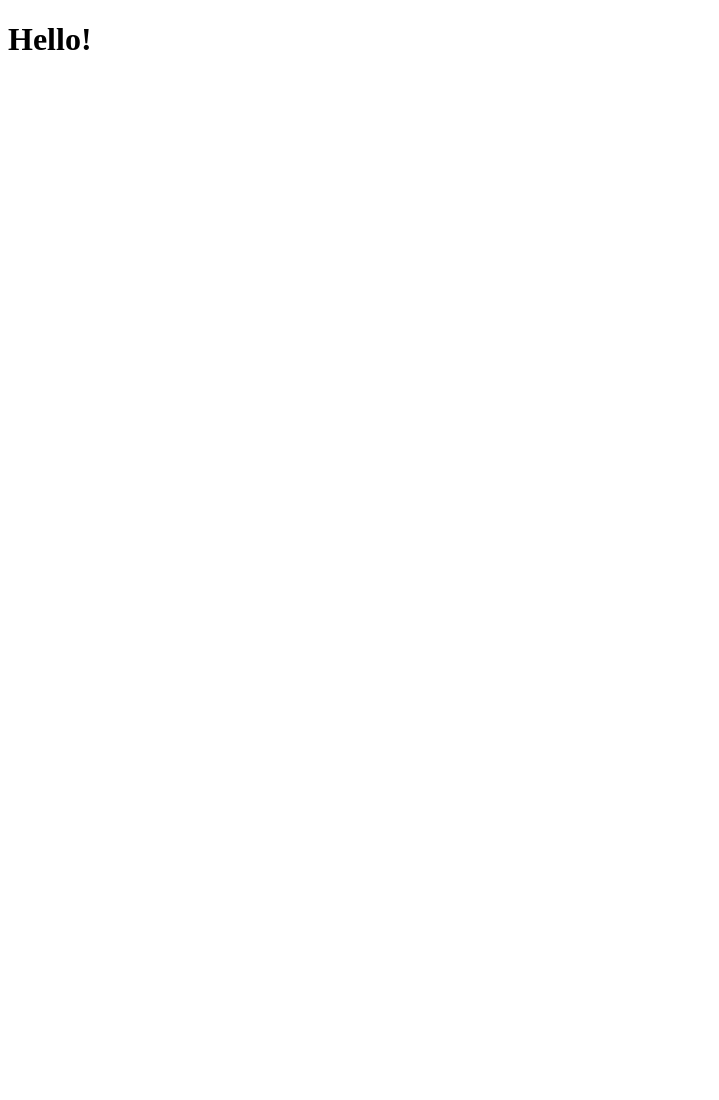
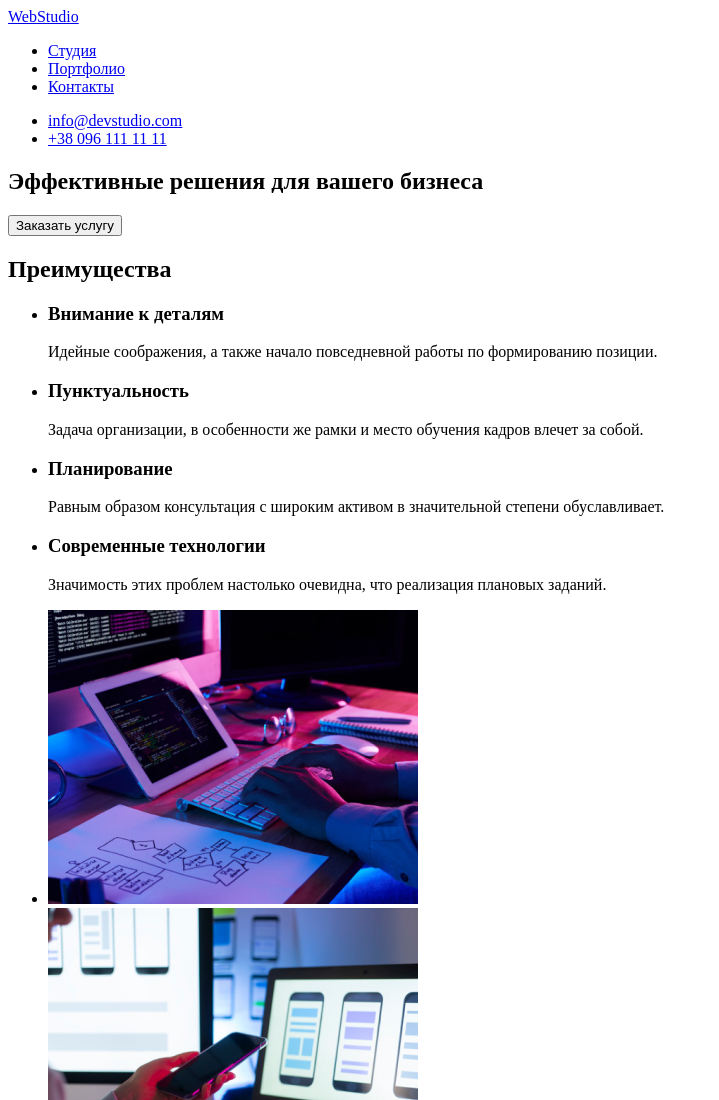
Before and after one commit to yuliyahunter/goit-yuliyahunter-hw-03, a plain HTML site: page index.html in a window 1280 px wide. Shown: the top 1100 px of the page, without its empty margins (0-719 px from the left). Before the commit the page ends 800 px from the top, so only its background shows below. Drawn offline with Linux system fonts and the light colour scheme.

Commit message:
Написание HW_1

```diff
--- a/index.html
+++ b/index.html
@@ -1,13 +1,129 @@
 <!DOCTYPE html>
 <html lang="en">
-<head>
-    <meta charset="UTF-8">
-    <meta http-equiv="X-UA-Compatible" content="IE=edge">
-    <meta name="viewport" content="width=device-width, initial-scale=1.0">
-    <title>Document</title>
-</head>
-<body>
-    <H1>Hello!</H1>
+  <head>
+    <meta charset="UTF-8" />
+    <meta http-equiv="X-UA-Compatible" content="IE=edge" />
+    <meta name="viewport" content="width=device-width, initial-scale=1.0" />
+    <title>Homework_1</title>
+  </head>
 
-</body>
+  <body>
+    <main>
+      <header>
+        <nav>
+          <a href="http://https://html.spec.whatwg.org/multipage/sections.html#the-header-element"
+            >WebStudio</a
+          >
+          <ul>
+            <li>
+              <a
+                href="http://https://html.spec.whatwg.org/multipage/sections.html#the-header-element"
+                >Студия</a
+              >
+            </li>
+            <li>
+              <a
+                href="http://https://html.spec.whatwg.org/multipage/sections.html#the-header-element"
+                >Портфолио</a
+              >
+            </li>
+            <li>
+              <a
+                href="http://https://html.spec.whatwg.org/multipage/sections.html#the-header-element"
+                >Контакты</a
+              >
+            </li>
+          </ul>
+        </nav>
+
+        <ul>
+          <li><a href="mailto:info@devstudio.com">info@devstudio.com</a></li>
+          <li><a href="tel:+380961111111">+38 096 111 11 11</a></li>
+        </ul>
+      </header>
+
+      <section>
+        <h1>Эффективные решения для вашего бизнеса</h1>
+        <button>Заказать услугу</button>
+      </section>
+
+      <section>
+        <h2>Преимущества</h2>
+        <ul>
+          <li>
+            <h3>Внимание к деталям</h3>
+            <p>Идейные соображения, а также начало повседневной работы по формированию позиции.</p>
+          </li>
+          <li>
+            <h3>Пунктуальность</h3>
+            <p>
+              Задача организации, в особенности же рамки и место обучения кадров влечет за собой.
+            </p>
+          </li>
+          <li>
+            <h3>Планирование</h3>
+            <p>
+              Равным образом консультация с широким активом в значительной степени обуславливает.
+            </p>
+          </li>
+          <li>
+            <h3>Современные технологии</h3>
+            <p>Значимость этих проблем настолько очевидна, что реализация плановых заданий.</p>
+          </li>
+        </ul>
+      </section>
+
+      <section>
+        <h2 hidden>Чем мы занимаемся</h2>
+        <ul>
+          <li>
+            <img src="./image/box_1.jpg" alt="Разметка сайта" width="370" />
+          </li>
+          <li>
+            <img src="./image/box_2.jpg" alt="Маркетинг и продвижение" width="370" />
+          </li>
+          <li>
+            <img src="./image/box_3.jpg" alt="Дизайн продукта" width="370" />
+          </li>
+        </ul>
+      </section>
+
+      <section>
+        <h2>Наша команда</h2>
+        <ul>
+          <li>
+            <img src="./image/PD.jpg" alt="Product designer photo" width="270" />
+            <h3>Игорь Демьяненко</h3>
+            <p>Product Designer</p>
+          </li>
+          <li>
+            <img src="./image/FD.jpg" alt="Frontend Developer photo" width="270" />
+            <h3>Ольга Репина</h3>
+            <p>Frontend Developer</p>
+          </li>
+          <li>
+            <img src="./image/M.jpg" alt="Marketing specialist photo" width="270" />
+            <h3>Николай Тарасов</h3>
+            <p>Marketing</p>
+          </li>
+          <li>
+            <img src="./image/UID.jpg" alt="UI Designer photo" width="270" />
+            <h3>Михаил Ермаков</h3>
+            <p>UI Designer</p>
+          </li>
+        </ul>
+      </section>
+    </main>
+
+    <footer>
+      <a href="http://https://html.spec.whatwg.org/multipage/sections.html#the-header-element"
+        >WebStudio</a
+      >
+      <address>г. Киев, пр-т Леси Украинки, 26</address>
+      <ul>
+        <li><a href="mailto:info@devstudio.com">info@devstudio.com</a></li>
+        <li><a href="tel:+380961111111">+38 096 111 11 11</a></li>
+      </ul>
+    </footer>
+  </body>
 </html>
```
Also changed, not shown: .prettierrc.json (added), image/FD.jpg (added), image/M.jpg (added), image/PD.jpg (added), image/UID.jpg (added), image/box_1.jpg (added), image/box_2.jpg (added), image/box_3.jpg (added).
